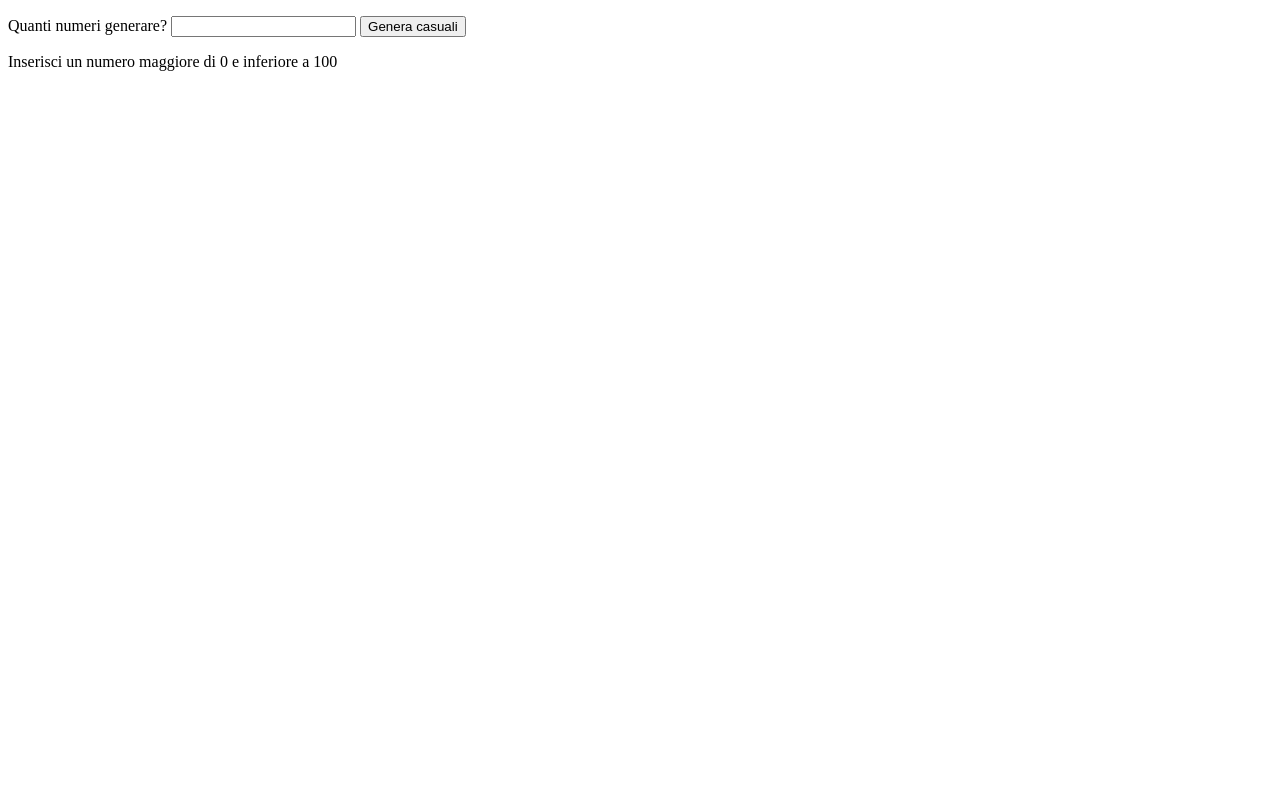
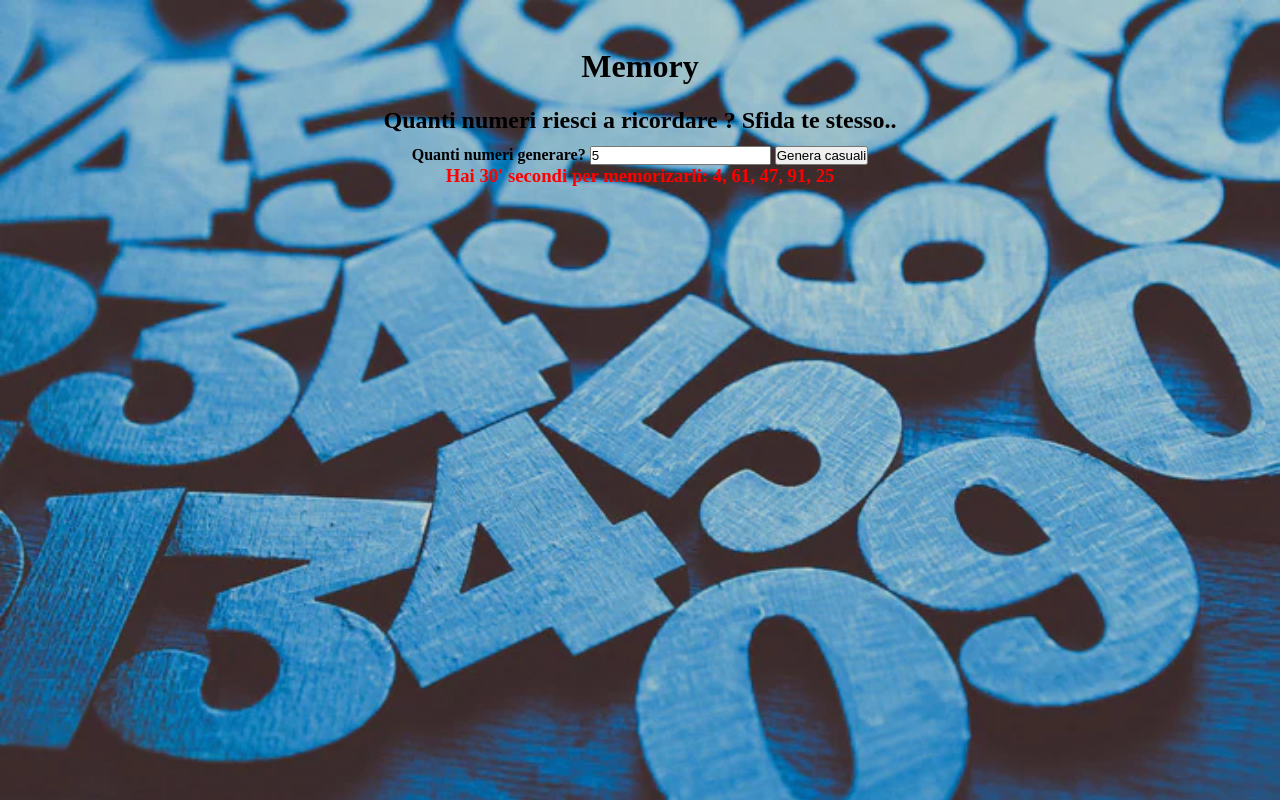
Before and after one commit to Martino888/js-simon, a plain HTML site: page index.html in a window 1280 px wide. Both pictures are taken after a click on the button "Genera casuali". Drawn offline with Linux system fonts and the light colour scheme.

Commit message:
inserimento grafica

```diff
--- a/index.html
+++ b/index.html
@@ -1,6 +1,7 @@
 <!DOCTYPE html>
 
 <html>
+
 <head>
     <meta charset="utf-8">
     <meta http-equiv="X-UA-Compatible" content="IE=edge">
@@ -9,12 +10,22 @@
     <meta name="viewport" content="width=device-width, initial-scale=1">
     <link rel="stylesheet" href="style.css">
 </head>
+
 <body>
-        <p>Quanti numeri generare?
-            <input type="text" id="quanti">
+    <div class="container">
+        <h1>Memory</h1>
+        <h2>
+            Quanti numeri riesci a ricordare ?
+            Sfida te stesso..
+        </h2>
+        <h4>Quanti numeri generare?
+            <input type="text" id="quanti" value="5">
             <input type="button" id="btn" value="Genera casuali">
-         </p>
-         <p id="casuali"></p>
+        </h4>
+        <h3 id="casuali"></h3>
+        <p id="risultato"></p>
+    </div>
     <script src="script.js" async defer></script>
 </body>
+
 </html>
--- a/script.js
+++ b/script.js
@@ -8,27 +8,32 @@
 
 let listaCasuali = [];
 let btn = document.getElementById('btn');
-let inputTime;
+let inputNum;
 let punteggio;
 
 
 
 
-btn.addEventListener('click',function() {
+btn.addEventListener('click', function () {
     casuali();
     console.log(listaCasuali);
-    setTimeout(function() {
+    setTimeout(function () {
         punteggio = 0;
-        document.getElementById("casuali").innerHTML = ''
-
-        for (let i = 0; i < document.getElementById("quanti").value; i++)
-        {   inputTime = prompt('inserisci un numero');
-            if(inputTime == listaCasuali[i]){
+        document.getElementById("casuali").innerHTML = '';
+        document.getElementById("risultato").innerHTML = ''
+        for (let i = 0; i < document.getElementById("quanti").value; i++) {
+            inputNum = prompt("inserisci i numeri in sequenza ");
+            if (inputNum == listaCasuali[i]) {
                 punteggio++;
-                console.log("il numero " +listaCasuali[i]);
+                document.getElementById('risultato').innerHTML = ("esatti: " + listaCasuali[i]);
+                console.log("esatti: " + listaCasuali[i]);
+            }else if(inputNum != listaCasuali[i]) {
+                punteggio--;
+                document.getElementById('risultato').innerHTML = ("sbagliati: " + listaCasuali[i]);
+                console.log("sbagliati: " + listaCasuali[i]);
             }
         }
-    },3000)
+    }, 3000)
 })
 
 
@@ -44,7 +49,7 @@ function casuali() {
             }
             str += num;
         }
-        document.getElementById("casuali").innerHTML = "Numeri generati: " + str;
+        document.getElementById("casuali").innerHTML = "Hai 30' secondi per memorizarli: " + str;
     } else {
         document.getElementById("casuali").innerHTML = "Inserisci un numero maggiore di 0 e inferiore a 100";
     }
--- a/style.css
+++ b/style.css
@@ -0,0 +1,32 @@
+* {
+    margin: 0;
+    padding: 0;
+    box-sizing: border-box;
+}
+
+
+body {
+    background-image: url(img/numeri-primi.webp);
+    background-size: cover;
+}
+
+.container {
+    display: flex;
+    align-items: center;
+    flex-direction: column;
+    margin-top: 3em;
+}
+
+h1 {
+    display: flex;
+    justify-content: center;
+    margin-bottom :.7em ;
+}
+
+h2 {
+    margin-bottom : .5em;
+}
+
+#casuali{
+    color: red;
+}
```
Also changed, not shown: img/numeri-primi.webp (added). Lines whose indentation alone changed are shown as unchanged.
